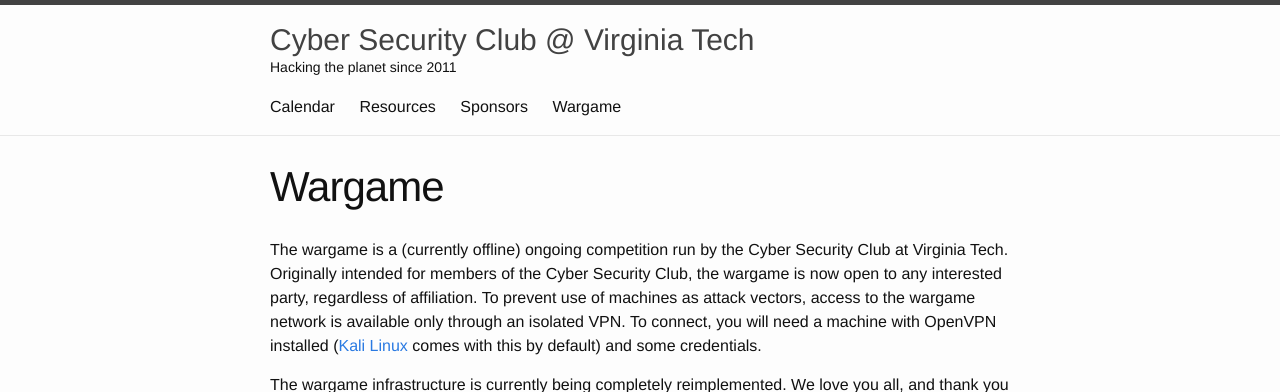
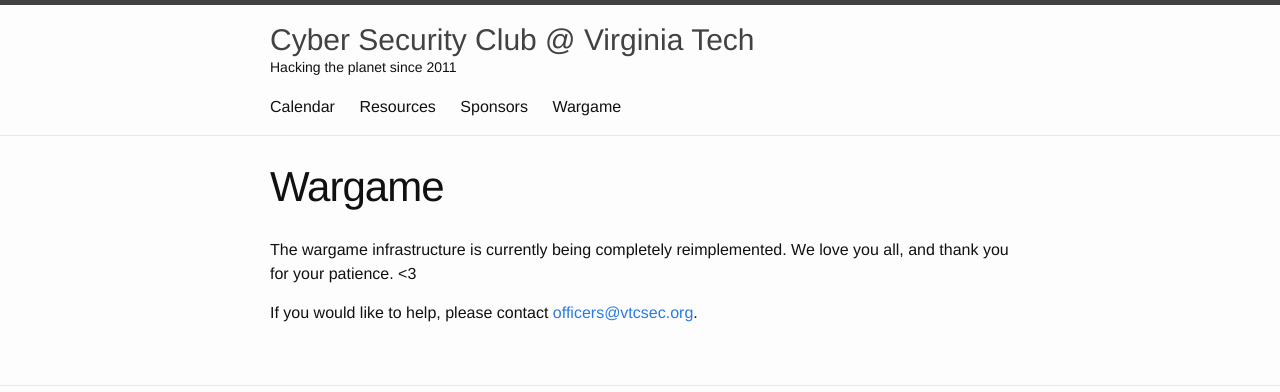
Before and after one commit to VTCSec/vtcsec.org, a Jekyll site: the page built from wargame.md, in a window 1280 px wide, cut to the strip 0-392 px from the top of the page. Built offline with Jekyll 4.4.1, drawn with Linux system fonts in a browser that asks for light colours.

Commit message:
Remove lies about the wargame.
It's down, so that info is irrelevant, and by the time it's back up
all that info will be obsolete anyway.

```diff
--- a/wargame.md
+++ b/wargame.md
@@ -4,16 +4,6 @@
 permalink: /wargame/
 ---
 
-The wargame is a (currently offline) ongoing competition run by the
-Cyber Security Club at Virginia Tech.
-Originally intended for members of the Cyber Security Club,
-the wargame is now open to any interested party, regardless of affiliation.
-To prevent use of machines as attack vectors, access to the wargame network
-is available only through an isolated VPN.
-To connect, you will need a machine with OpenVPN installed
-([Kali Linux](https://www.kali.org/) comes with this by default)
-and some credentials.
-
 The wargame infrastructure is currently being completely reimplemented.
 We love you all, and thank you for your patience. <3
 
```
